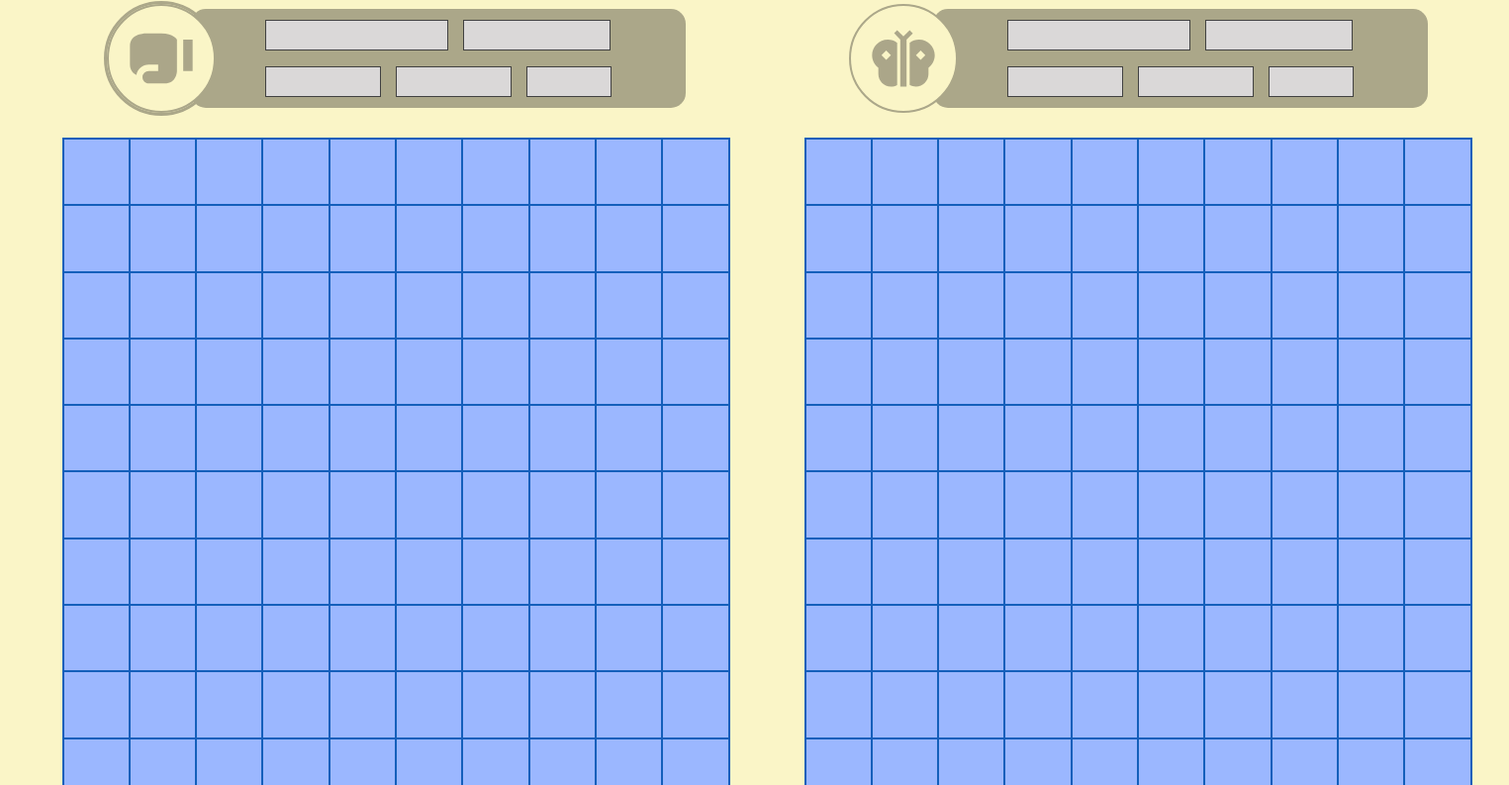
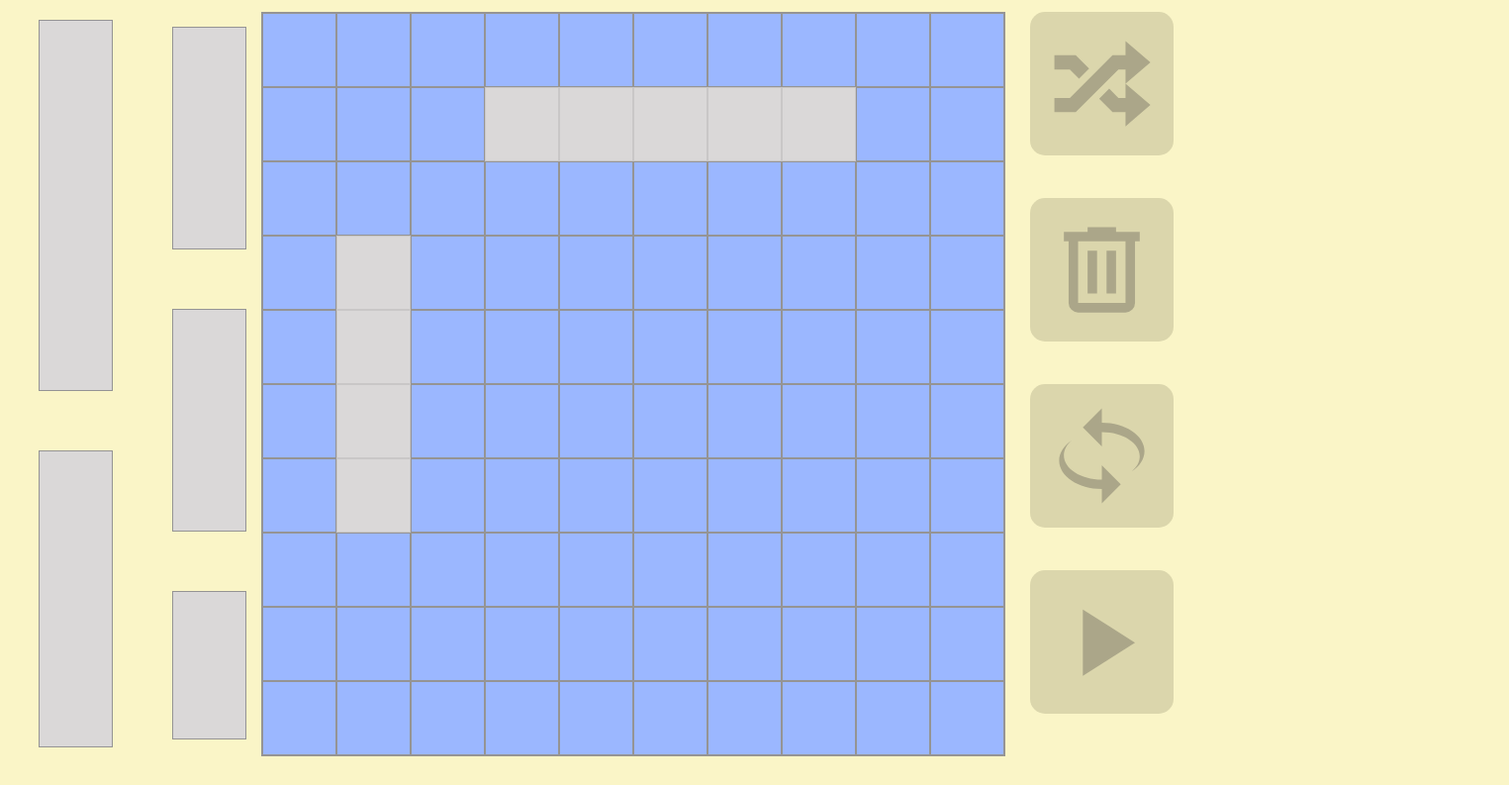
Before and after one commit to BrandonFitzpatricc/battleship, a website built with webpack: page src/template.html in a window 1280 px wide. Shown: the part 131-924 px from the top of the page at 99% size, 1525 px wide, since content can reach past the window. Built offline with nearby package versions, Linux system fonts and the light colour scheme; a web font is replaced by a local one.

Commit message:
feat(game-board): write class for visually representing ships

```diff
--- a/src/stylesheets/universal.css
+++ b/src/stylesheets/universal.css
@@ -6,8 +6,6 @@
   --dark-beige: #dbd6ac;
   --darker-beige: #aba789;
   --ocean-blue: #9bb7ff;
-  --dark-blue: #145fbb;
-  --ship-border-color: #414141;
   --ship-color: #dad8d8;
   --red: #ff0000;
   --dark-red: #b51414;
@@ -57,13 +55,18 @@ button {
 }
 
 & .game-board {
-  border: 1px solid var(--dark-blue);
+  border: 1px solid var(--dark-gray);
   display: grid;
   grid-template-columns: repeat(10, 1fr);
 
   & .square {
     background-color: var(--ocean-blue);
-    border: 1px solid var(--dark-blue);
+    border: 1px solid var(--dark-gray);
+
+    &.ship {
+      background-color: var(--ship-color);
+      border-color: rgb(from var(--dark-gray) r g b / 25%);
+    }
   }
 }
 
@@ -84,6 +87,6 @@ button {
 
 .ship {
   background-color: var(--ship-color);
-  border: 1px solid var(--ship-border-color);
+  border: 1px solid var(--dark-gray);
   cursor: pointer;
 }
--- a/src/template.html
+++ b/src/template.html
@@ -86,7 +86,7 @@
       <button id="confirm-icon" class="text-btn">Confirm</button>
     </div>
 
-    <div id="ship-placement-menu" class="ship-placement-menu hidden">
+    <div id="ship-placement-menu" class="ship-placement-menu">
       <div class="header">
         <div class="player-icon-container">
           <img
@@ -122,6 +122,11 @@
         <div class="square"></div>
         <div class="square"></div>
         <div class="square"></div>
+        <div class="square ship"></div>
+        <div class="square ship"></div>
+        <div class="square ship"></div>
+        <div class="square ship"></div>
+        <div class="square ship"></div>
         <div class="square"></div>
         <div class="square"></div>
         <div class="square"></div>
@@ -135,6 +140,7 @@
         <div class="square"></div>
         <div class="square"></div>
         <div class="square"></div>
+        <div class="square ship"></div>
         <div class="square"></div>
         <div class="square"></div>
         <div class="square"></div>
@@ -144,6 +150,7 @@
         <div class="square"></div>
         <div class="square"></div>
         <div class="square"></div>
+        <div class="square ship"></div>
         <div class="square"></div>
         <div class="square"></div>
         <div class="square"></div>
@@ -153,6 +160,7 @@
         <div class="square"></div>
         <div class="square"></div>
         <div class="square"></div>
+        <div class="square ship"></div>
         <div class="square"></div>
         <div class="square"></div>
         <div class="square"></div>
@@ -162,15 +170,7 @@
         <div class="square"></div>
         <div class="square"></div>
         <div class="square"></div>
-        <div class="square"></div>
-        <div class="square"></div>
-        <div class="square"></div>
-        <div class="square"></div>
-        <div class="square"></div>
-        <div class="square"></div>
-        <div class="square"></div>
-        <div class="square"></div>
-        <div class="square"></div>
+        <div class="square ship"></div>
         <div class="square"></div>
         <div class="square"></div>
         <div class="square"></div>
@@ -254,7 +254,7 @@
       </ul>
     </div>
 
-    <div class="game-screen">
+    <div class="game-screen hidden">
       <div class="header">
         <div class="player-icon-container selected">
           <img
```
